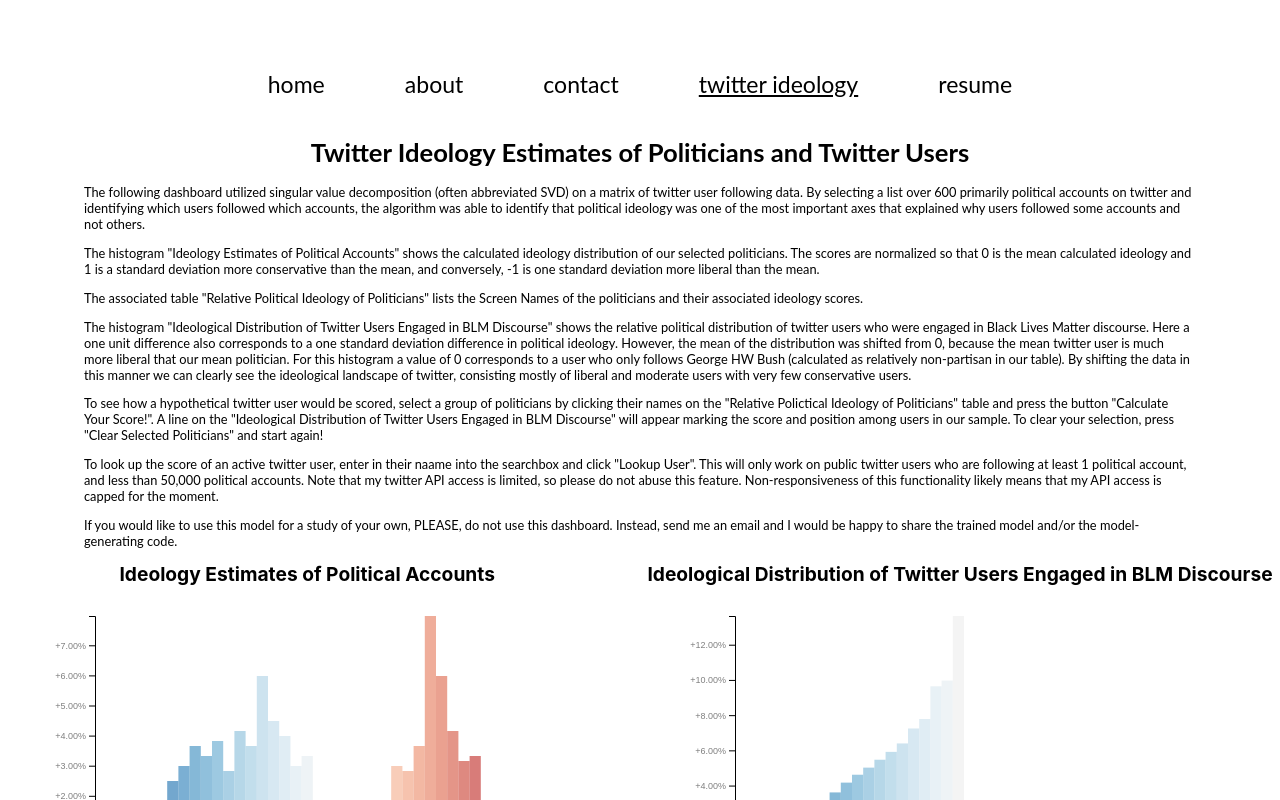
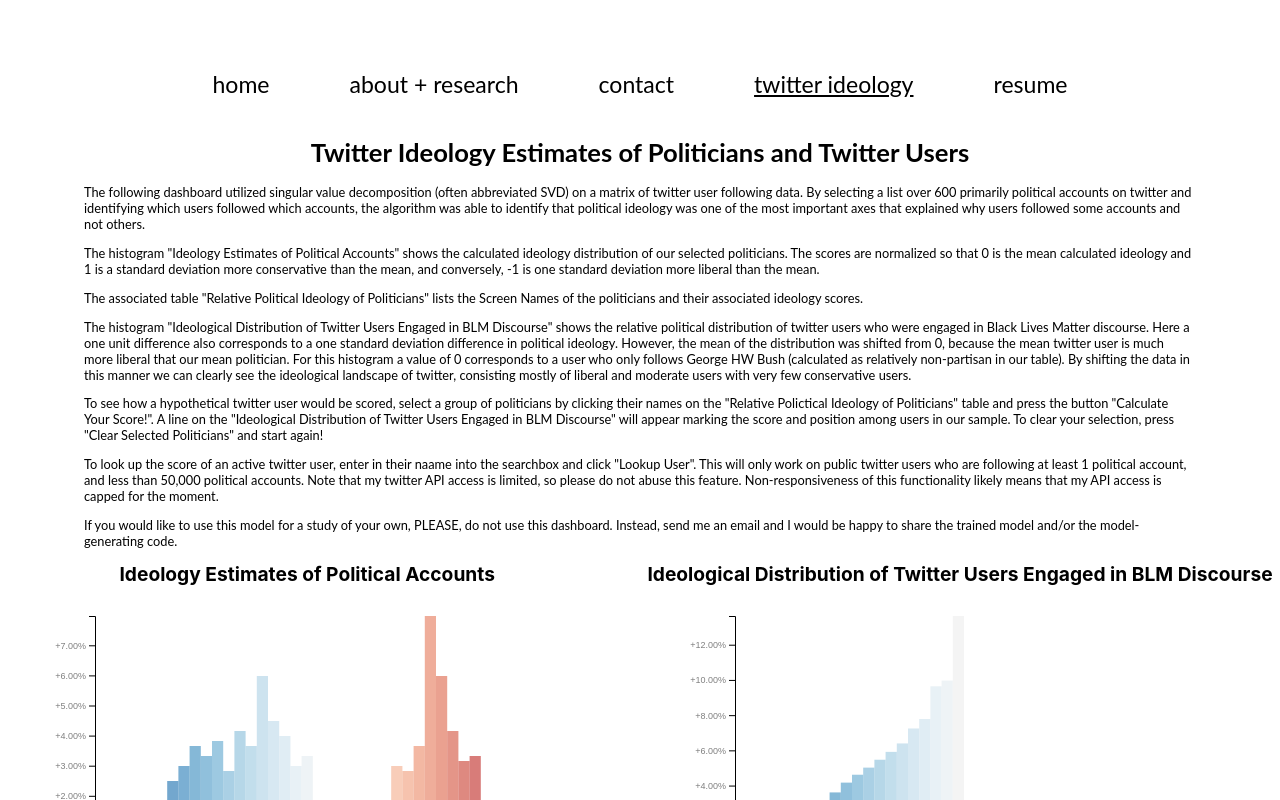
Before and after one commit to RTeresiOB/liquidplateau.com-FrontEndDev, a React (Create React App) app: page /Project in a window 1280 px wide. Shown: the top 800 px of the page. Built offline with nearby package versions, Linux system fonts and the light colour scheme.

Commit message:
"about" to "about + research"

```diff
--- a/src/App.js
+++ b/src/App.js
@@ -18,7 +18,7 @@
   <nav >
     <ul  >
       <li id="homepage" ><NavLink exact activeClassName="current" to='/'> <p style={{fontSize:'1.8vw'}}>home</p></NavLink></li>
-      <li id="aboutpage"><NavLink exact activeClassName="current" to='/about'><p style={{fontSize:'1.8vw'}}>about</p></NavLink></li>
+      <li id="aboutpage"><NavLink exact activeClassName="current" to='/about'><p style={{fontSize:'1.8vw'}}>about + research</p></NavLink></li>
       <li id="contactpage"><NavLink exact activeClassName="current" to='/contact'><p style={{fontSize:'1.8vw'}}>contact</p></NavLink></li>
       <li id="contactpage"><NavLink exact activeClassName="current" to='/Project'><p style={{fontSize:'1.8vw'}}>twitter ideology</p></NavLink></li>
       <li id="resumepage"><NavLink exact activeClassName="current" to='/resume'><p style={{fontSize:'1.8vw'}}>resume</p></NavLink></li>
```
